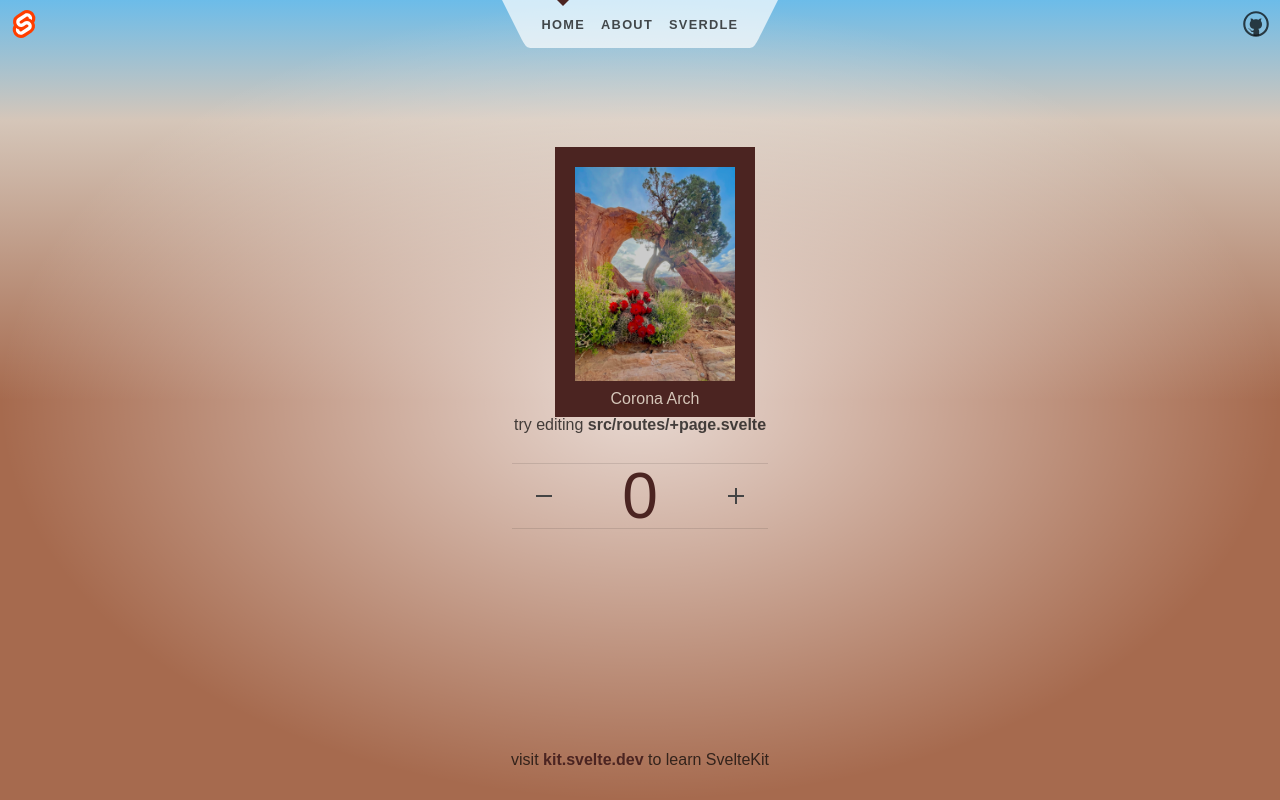
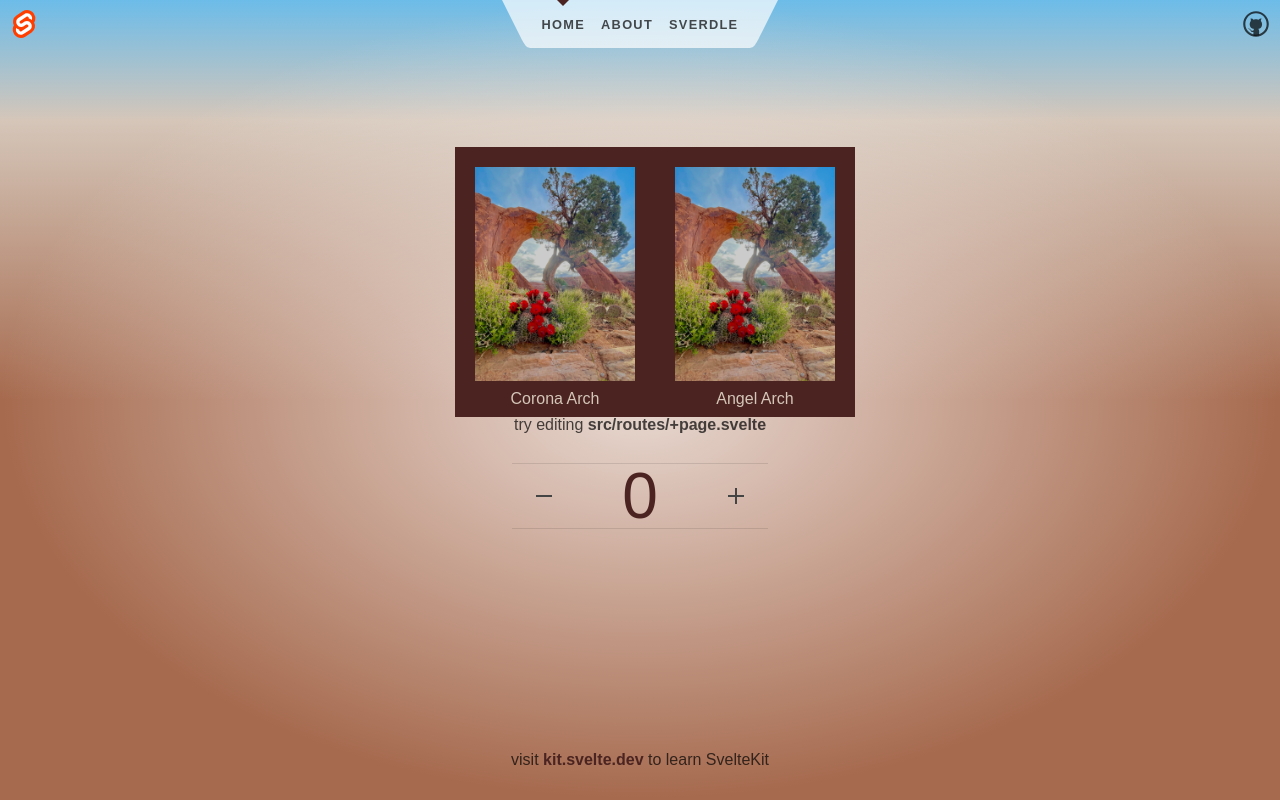
Before and after one commit to Sheilabob/bobbiesarches, a SvelteKit app: page / in a window 1280 px wide. Built offline with nearby package versions, Linux system fonts and the light colour scheme.

Commit message:
started to map arches, separated transitions

```diff
--- a/src/routes/PictureCard.svelte
+++ b/src/routes/PictureCard.svelte
@@ -1,8 +1,6 @@
 <script lang="ts">
   import coronaarch from "$lib/images/corona-arch.jpg";
   import angelarch from "$lib/images/angel-arch.jpeg";
-
-  let flipped = true;
 
   function flip(node, { delay = 0, duration = 1500 }) {
     return {
@@ -14,19 +12,28 @@
 			`,
     };
   }
+
+  let arches = [
+    { title: "Corona Arch", flipped: true },
+    { title: "Angel Arch", flipped: true },
+  ];
 </script>
 
 <div class="piccards">
   <!-- svelte-ignore a11y-click-events-have-key-events -->
-  <div class="card-container" on:click={() => (flipped = !flipped)}>
+  {#each arches as arch}
+    <div class="card-container" on:click={() => (arch.flipped = !arch.flipped)}>
       <div class="card">
-      {#if flipped}
+        {#if arch.flipped}
           <div class="coronaarch side" transition:flip>
             <picture>
               <source srcset={coronaarch} type="image/jpg" />
-            <img src={coronaarch} alt="Corona Arch with Claret Cup in front" />
+              <img
+                src={coronaarch}
+                alt="Corona Arch with Claret Cup in front"
+              />
             </picture>
-          <div class="piclabel">Corona Arch</div>
+            <div class="piclabel">{arch.title}</div>
           </div>
         {:else}
           <div class="side" transition:flip>
@@ -40,6 +47,7 @@
         {/if}
       </div>
     </div>
+  {/each}
   <!-- <div class="coronaarch card">
     <picture>
       <source srcset={angelarch} type="image/jpg" />
```
Lines whose indentation alone changed are shown as unchanged.
